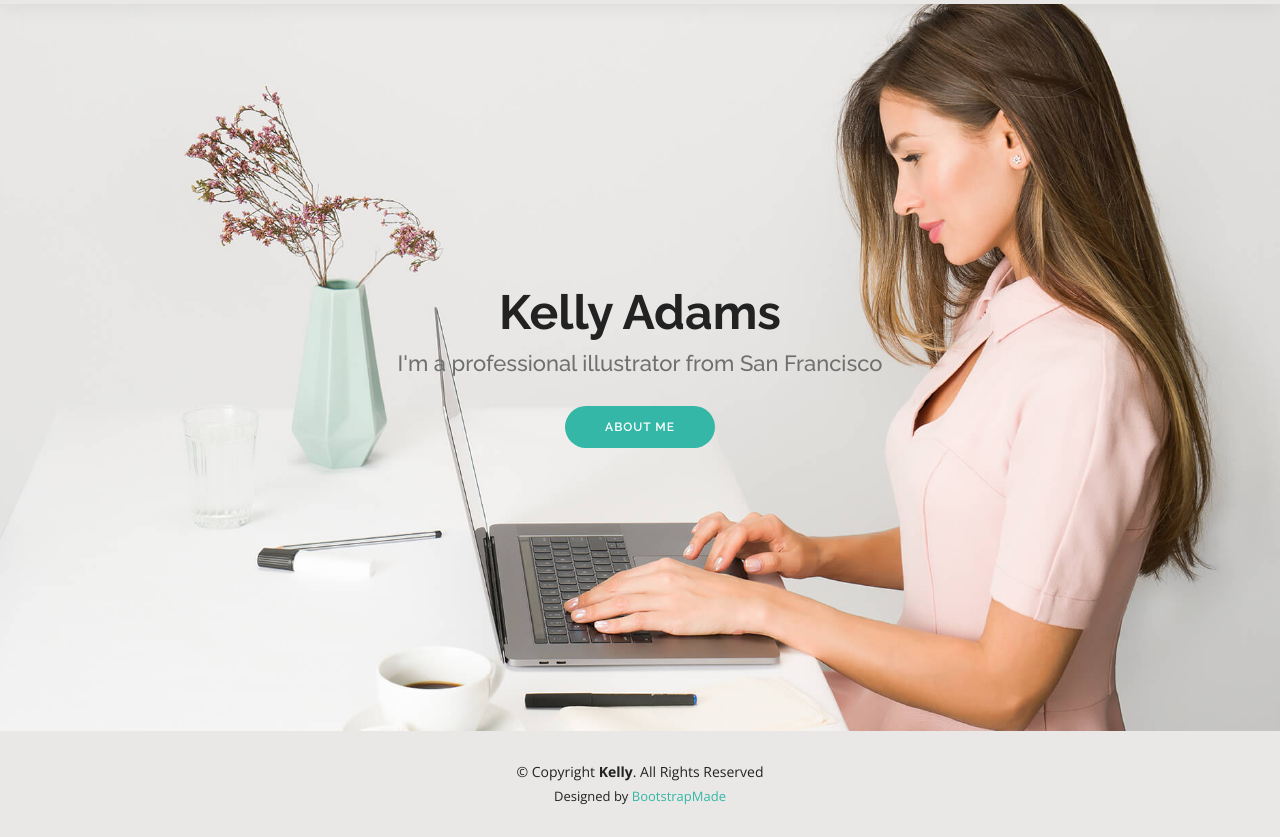
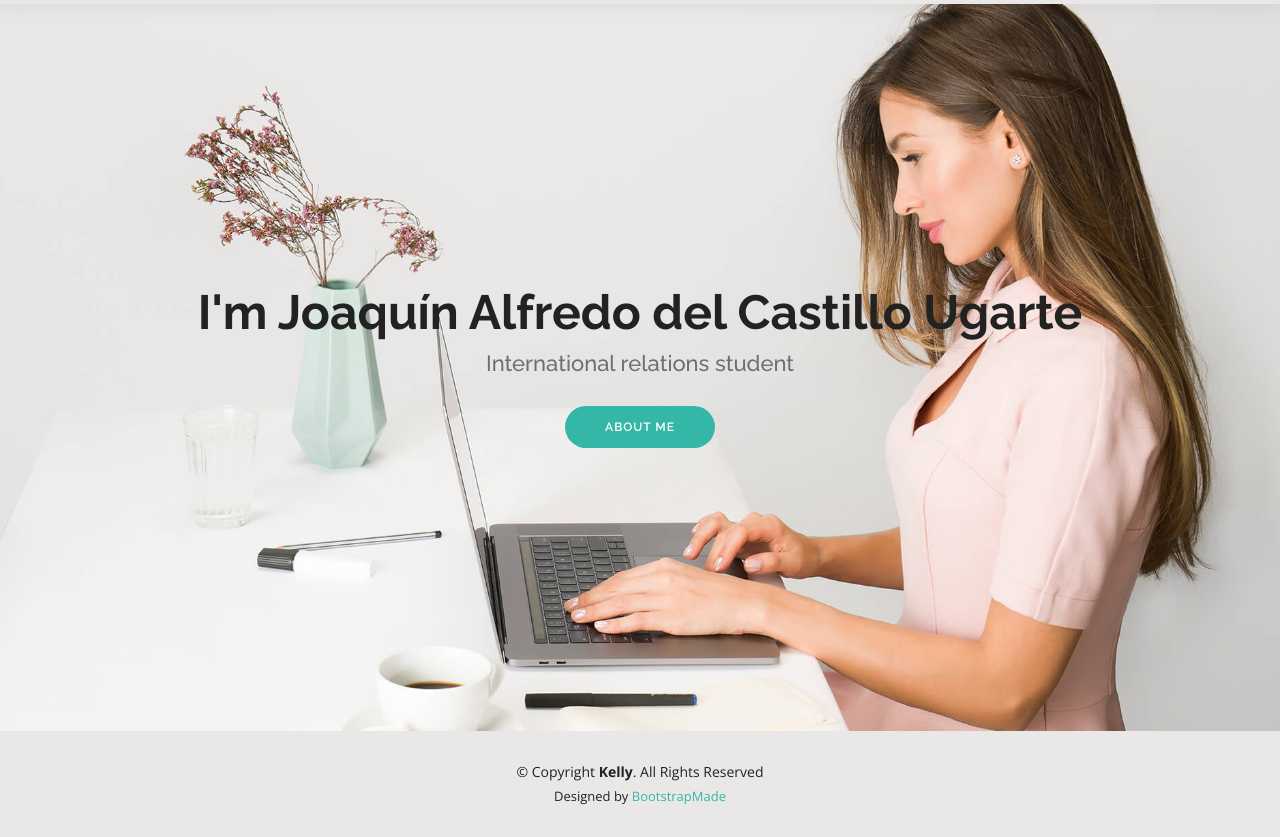
Before and after one commit to MajoMurillo/CV, a plain HTML site: page index.html in a window 1280 px wide. Shown: the part 69-906 px from the top of the page. Drawn offline with nearby package versions, Linux system fonts and the light colour scheme.

Commit message:
Update index.html

```diff
--- a/index.html
+++ b/index.html
@@ -5,7 +5,7 @@
   <meta charset="utf-8">
   <meta content="width=device-width, initial-scale=1.0" name="viewport">
 
-  <title>Kelly Bootstrap Template - Index</title>
+  <title>Joaquin Alfredo del Castillo Ugarte - Index</title>
   <meta content="" name="description">
   <meta content="" name="keywords">
 
@@ -71,8 +71,8 @@
   <!-- ======= Hero Section ======= -->
   <section id="hero" class="d-flex align-items-center">
     <div class="container d-flex flex-column align-items-center" data-aos="zoom-in" data-aos-delay="100">
-      <h1>Kelly Adams</h1>
-      <h2>I'm a professional illustrator from San Francisco</h2>
+      <h1>I'm Joaquín Alfredo del Castillo Ugarte</h1>
+      <h2>International relations student</h2>
       <a href="about.html" class="btn-about">About Me</a>
     </div>
   </section><!-- End Hero -->
```
